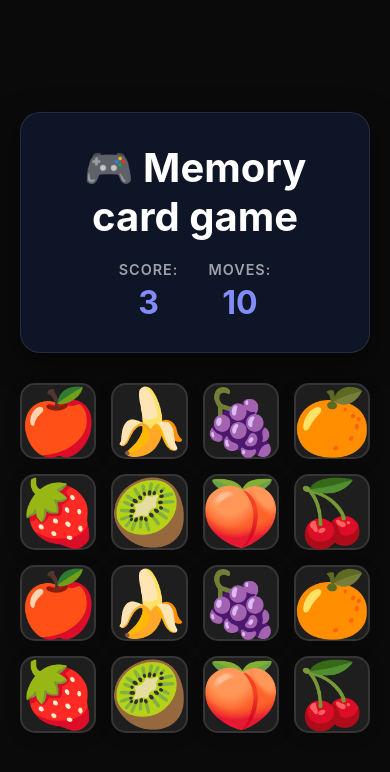
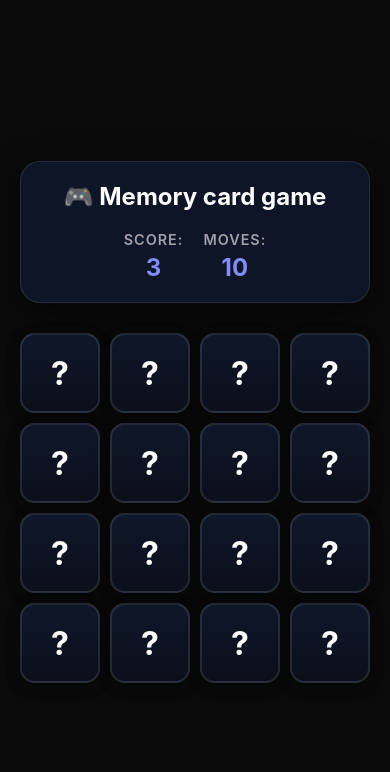
Before and after one commit to Murky-night/Memory-game, a React (Vite) app in the folder memory-game/: page / in a window 390 px wide. Shown: the top 772 px of the page. Built offline with nearby package versions, Linux system fonts and the light colour scheme.

Commit message:
update card flip

```diff
--- a/memory-game/src/App.jsx
+++ b/memory-game/src/App.jsx
@@ -1,5 +1,6 @@
 import { GameHeader } from "./components/GameHeader"
 import { Card } from "./components/Card";
+import { useEffect, useState } from "react";
 
 function App() {
 
@@ -22,14 +23,54 @@ function App() {
   "🍒",
   ];
 
+  const [cards, setCards] = useState([]);
+
+  const initializeGame = () => {
+    // SHUFFLE THE CARDS
+    // const shuffled = shuffleArray(cardValues);
+
+    const finalCards = cardValues.map((value, index) => ({
+      id: index,
+      value,
+      isFlipped: false,
+      isMatched: false,
+    }));
+
+    setCards(finalCards);
+  };
+
+  useEffect(() => {
+    initializeGame();
+  }, []);
+
+  const handleCardClick = (card) => {
+    // Don't allow clicking if card is already flipped, matched
+    if (
+      card.isFlipped ||
+      card.isMatched
+    ) {
+      return;
+    }
+
+    // Update card flipped state
+    const newCards = cards.map((c) => {
+      if (c.id === card.id) {
+        return { ...c, isFlipped: true };
+      } else {
+        return c;
+      }
+    });
+
+    setCards(newCards)
+  };
 
   return (
     <div className="app">
       <GameHeader score={3} move={10} />
 
       <div className="cards-grid">
-        {cardValues.map((card) => (
-          <Card card={card} />
+        {cards.map((card) => (
+          <Card card={card} onClick={handleCardClick} />
         ))}
       </div>
     </div>
--- a/memory-game/src/components/Card.jsx
+++ b/memory-game/src/components/Card.jsx
@@ -1,7 +1,11 @@
 export const Card = ({ card, onClick }) => {
   return (
-    <div className="card">
-      <div className="card-back">{card}</div>
+    <div
+        className= {`card ${card.isFlipped ? "flipped" : "" }`}
+        onClick={() => onClick(card)}
+    >
+        <div className="card-front">?</div>
+        <div className="card-back">{card.value}</div>
     </div>
   );
 };
--- a/memory-game/src/index.css
+++ b/memory-game/src/index.css
@@ -76,6 +76,59 @@ body {
   color: #818cf8;
 }
 
+.reset-btn {
+  background: linear-gradient(135deg, #667eea 0%, #764ba2 100%);
+  color: white;
+  border: none;
+  padding: 12px 30px;
+  font-size: 1.1rem;
+  font-weight: 600;
+  border-radius: 10px;
+  cursor: pointer;
+  transition: transform 0.2s, box-shadow 0.2s;
+  box-shadow: 0 4px 15px rgba(0, 0, 0, 0.2);
+}
+
+.reset-btn:hover {
+  transform: translateY(-2px);
+  box-shadow: 0 6px 20px rgba(0, 0, 0, 0.3);
+}
+
+.reset-btn:active {
+  transform: translateY(0);
+}
+
+.win-message {
+  background: rgba(15, 23, 42, 0.95);
+  padding: 30px 50px;
+  border-radius: 15px;
+  text-align: center;
+  box-shadow: 0 10px 30px rgba(0, 0, 0, 0.5);
+  border: 1px solid rgba(255, 255, 255, 0.1);
+  animation: slideDown 0.5s ease-out;
+}
+
+@keyframes slideDown {
+  from {
+    opacity: 0;
+    transform: translateY(-20px);
+  }
+  to {
+    opacity: 1;
+    transform: translateY(0);
+  }
+}
+
+.win-message h2 {
+  font-size: 2rem;
+  margin-bottom: 10px;
+}
+
+.win-message p {
+  font-size: 1.2rem;
+  color: #a1a1aa;
+}
+
 .cards-grid {
   display: grid;
   grid-template-columns: repeat(4, 1fr);
@@ -149,3 +202,49 @@ body {
 .card:active:not(.matched) {
   transform: scale(0.95);
 }
+
+@media (max-width: 768px) {
+  .game-header h1 {
+    font-size: 2rem;
+  }
+
+  .cards-grid {
+    gap: 10px;
+  }
+
+  .card-front,
+  .card-back {
+    font-size: 2.5rem;
+  }
+
+  .card-back {
+    font-size: 3rem;
+  }
+
+  .stats {
+    gap: 20px;
+  }
+
+  .stat-value {
+    font-size: 1.5rem;
+  }
+}
+
+@media (max-width: 480px) {
+  .game-header {
+    padding: 20px;
+  }
+
+  .game-header h1 {
+    font-size: 1.5rem;
+  }
+
+  .card-front,
+  .card-back {
+    font-size: 2rem;
+  }
+
+  .card-back {
+    font-size: 2.5rem;
+  }
+}
```
